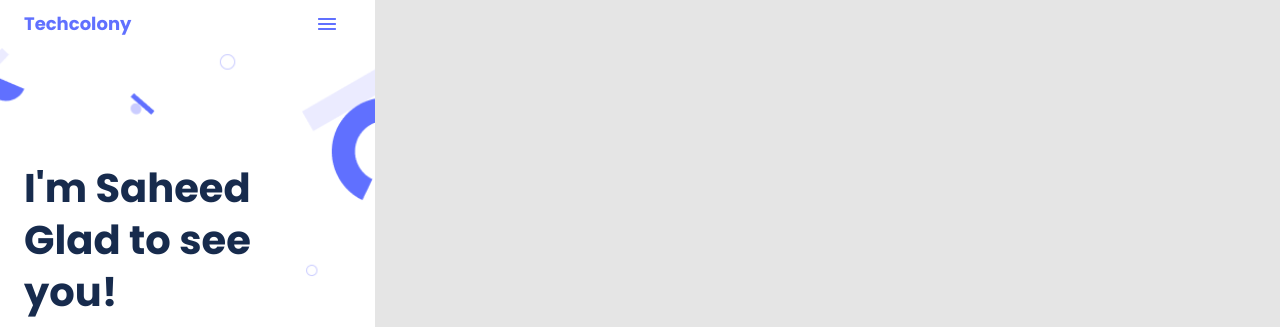
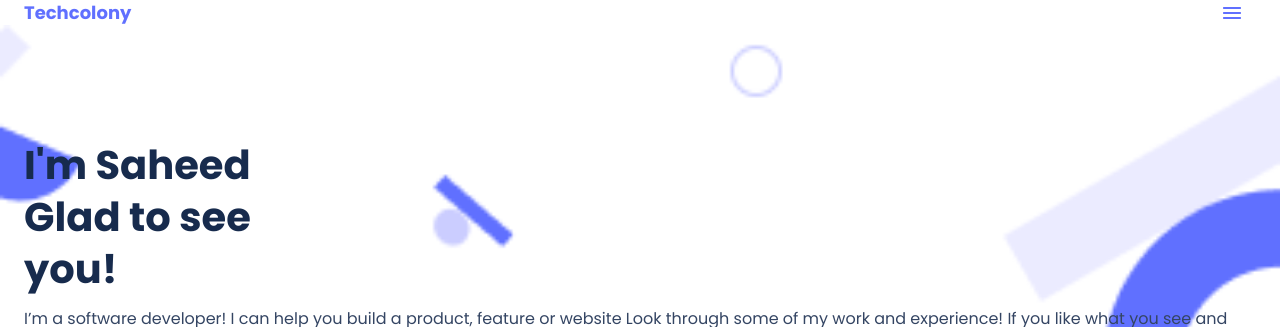
Before and after one commit to Techcolony/Portfolio-Project, a website: page index.html in a window 1280 px wide. Shown: the top 327 px of the page. Drawn offline with Linux system fonts and the light colour scheme.

Commit message:
updated style file

```diff
--- a/style.css
+++ b/style.css
@@ -10,8 +10,6 @@ body {
 }
 
 .nav-bar {
-  width: 23.4375rem;
-  height: 3rem;
   background-color: #fff;
   display: flex;
   flex-direction: row;
@@ -21,8 +19,6 @@ body {
 }
 
 .logo {
-  width: 4.75rem;
-  height: 1.25rem;
   margin-left: 1.5rem;
   font-family: 'Poppins', sans-serif;
   font-style: normal;
@@ -34,10 +30,13 @@ body {
 
 a {
   text-decoration: none;
+  font-size: 18px;
+  line-height: 20px;
 }
 
 .drop-bar {
   margin-right: 2.25rem;
+  margin-top: 0.0875rem;
 }
 
 .headline {
@@ -46,8 +45,6 @@ a {
   align-items: flex-start;
   padding: 7.125rem 1.5rem;
   gap: 0.75rem;
-  width: 23.4375rem;
-  height: 604px;
   background-image: url(/icons-images/header-shapes.png);
   background-size: cover;
   background-color: #fff;
```
